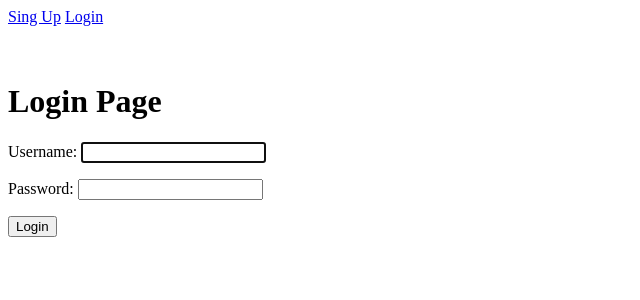
After one commit to IvanMalyshko/ToDo_List, a Django app: page /login in a window 1280 px wide. The commit adds this page. Shown: the top 300 px of the page, without its empty margins (0-640 px from the left). Run offline with Django 3.2, Linux system fonts and the light colour scheme.

Commit message:
вход пользователя

```diff
--- a/config/urls.py
+++ b/config/urls.py
@@ -22,6 +22,7 @@ urlpatterns = [
 
     # auth
     path('singup', views.singupuser, name='singupuser'),
+    path('login', views.loginuser, name='loginuser'),
     path('logout', views.logoutuser, name='logoutuser'),
 
     # todos
--- a/templates/todo/base.html
+++ b/templates/todo/base.html
@@ -9,8 +9,8 @@ Logged In as {{ user.username }}
 </form>
 
 {% else %}
-<a href="#">Sing Up</a>
-<a href="#">Login</a>
+<a href="{% url 'singupuser' %}">Sing Up</a>
+<a href="{% url 'loginuser' %}">Login</a>
 
 {% endif %}
 <br>
--- /dev/null
+++ b/templates/todo/loginuser.html
@@ -0,0 +1,13 @@
+{% extends 'todo/base.html' %}
+
+{% block content %}
+
+<h1>Login Page</h1>
+<h2>{{ error }}</h2>
+<form method="POST" >
+    {% csrf_token %}
+{{ form.as_p }}
+    <button type="submit">Login</button>
+</form>
+
+{% endblock %}
--- a/todo/views.py
+++ b/todo/views.py
@@ -1,8 +1,8 @@
 from django.db import IntegrityError
 from django.shortcuts import render, redirect
-from django.contrib.auth.forms import UserCreationForm
+from django.contrib.auth.forms import UserCreationForm, AuthenticationForm
 from django.contrib.auth.models import User
-from django.contrib.auth import login, logout
+from django.contrib.auth import login, logout, authenticate
 
 
 def home(request):
@@ -26,6 +26,21 @@ def singupuser(request):
 def currenttodos(request):
     return render(request, 'todo/currenttodos.html')
 
+
+def loginuser(request):
+    if request.method == 'GET':
+        return render(request, 'todo/loginuser.html', {'form': AuthenticationForm()})
+    else:
+        user = authenticate(request, username=request.POST['username'], password=request.POST['password'])
+        if user is  None:
+            return render(request, 'todo/loginuser.html', {'form': AuthenticationForm(), 'error':'Username and password did not match'})
+        else:
+            login(request, user)
+            return redirect('currenttodos')
+
+
+
+
 def logoutuser(request):
     if request.method == 'POST':
         logout(request)
```
